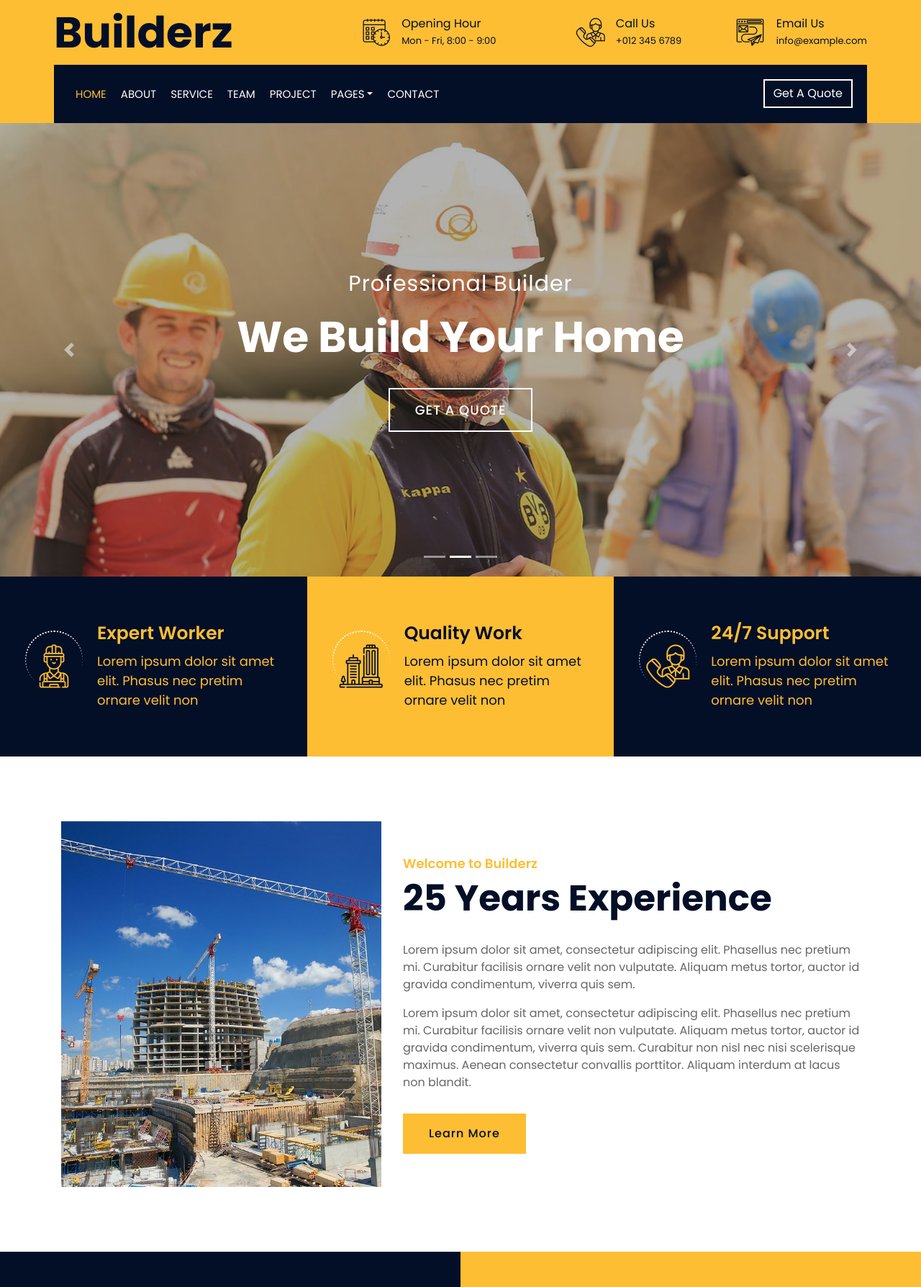
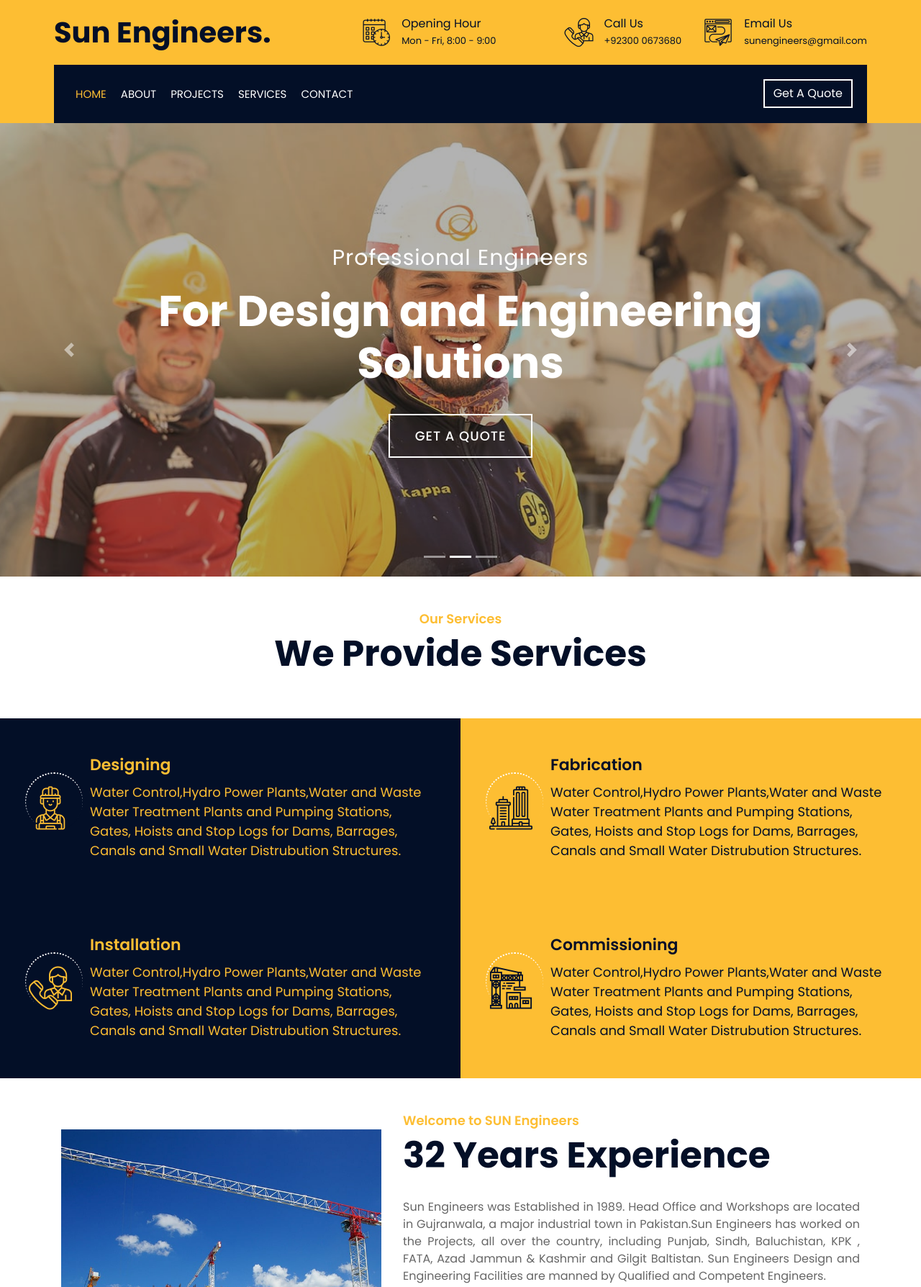
Before and after one commit to waqasahmed94/sun-engineer3, a plain HTML site: page index.html in a window 1280 px wide. Shown: the top 1788 px of the page at 72% size. Drawn offline with nearby package versions, Linux system fonts and the light colour scheme.

Commit message:
updated info related sun engineers

```diff
--- a/css/style.css
+++ b/css/style.css
@@ -90,7 +90,7 @@ a:focus {
 .top-bar .logo h1 {
     margin: 0;
     color: #030f27;
-    font-size: 60px;
+    font-size: 40px;
     line-height: 60px;
     font-weight: 700;
 }
@@ -497,7 +497,7 @@ a:focus {
 /*******************************/
 .feature {
     position: relative;
-    margin-bottom: 45px;
+    margin-bottom: 0px;
 }
 
 .feature .col-md-12 {
@@ -519,7 +519,7 @@ a:focus {
 
 .feature .feature-icon {
     position: relative;
-    width: 60px;
+    width: 50px;
     display: flex;
     align-items: center;
     justify-content: center;
@@ -569,7 +569,7 @@ a:focus {
 .feature .feature-text h3 {
     margin: 0 0 10px 0;
     color: #fdbe33;
-    font-size: 25px;
+    font-size: 22px;
     font-weight: 600;
 }
 
@@ -578,6 +578,7 @@ a:focus {
     color: #fdbe33;
     font-size: 18px;
     font-weight: 400;
+    text-align: left;
 }
 
 .feature .col-md-12:nth-child(2n) [class^="flaticon-"]::before,
@@ -613,6 +614,7 @@ a:focus {
 
 .about .about-text p {
     font-size: 16px;
+    text-align: justify;
 }
 
 .about .about-text a.btn {
@@ -808,7 +810,7 @@ a:focus {
 /*******************************/
 .video {
     position: relative;
-    margin: 45px 0;
+    margin: 20px 0px;
     height: 100%;
     min-height: 500px;
     background: linear-gradient(rgba(3, 15, 39, .9), rgba(3, 15, 39, .9)), url(../img/carousel-1.jpg);
@@ -927,7 +929,7 @@ a:focus {
 /*******************************/
 /*********** Team CSS **********/
 /*******************************/
-.team {
+/* .team {
     position: relative;
     width: 100%;
     padding: 45px 0 15px 0;
@@ -1020,13 +1022,13 @@ a:focus {
     background: #3f729b;
     left: 50px;
     transition: .3s .3s;
-}
+} */
 
 
 /*******************************/
 /*********** FAQs CSS **********/
 /*******************************/
-.faqs {
+/* .faqs {
     position: relative;
     width: 100%;
     padding: 45px 0;
@@ -1126,7 +1128,7 @@ a:focus {
     background: #ffffff;
     border: 1px solid rgba(0, 0, 0, .1);
     border-top: none;
-}
+} */
 
 
 /*******************************/
@@ -1134,7 +1136,7 @@ a:focus {
 /*******************************/
 .testimonial {
     position: relative;
-    margin: 45px 0;
+    margin-top: 0px;
     padding: 90px 0;
     text-align: center;
     background: linear-gradient(rgba(3, 15, 39, .9), rgba(3, 15, 39, .9)), url(../img/carousel-1.jpg);
@@ -1224,7 +1226,7 @@ a:focus {
 /*******************************/
 /*********** Blog CSS **********/
 /*******************************/
-.blog {
+/* .blog {
     position: relative;
     width: 100%;
     padding: 45px 0 15px 0;
@@ -1344,13 +1346,13 @@ a:focus {
 
 .blog .pagination .disabled .page-link {
     color: #999999;
-}
+} */
 
 
 /*******************************/
 /******* Single Post CSS *******/
 /*******************************/
-.single {
+/* .single {
     position: relative;
     padding: 45px 0;
 }
@@ -1604,7 +1606,7 @@ a:focus {
 .single .comment-form .btn:hover {
     color: #fdbe33;
     background: #030f27;
-}
+} */
 
 
 /**********************************/
@@ -2056,7 +2058,7 @@ a:focus {
 /*******************************/
 .footer {
     position: relative;
-    margin-top: 45px;
+    margin-top: 0px;
     padding-top: 90px;
     background: #030f27;
     color: #ffffff;
@@ -2175,7 +2177,7 @@ a:focus {
     background: #fdbe33;
 }
 
-.footer .footer-menu .f-menu {
+/* .footer .footer-menu .f-menu {
     position: relative;
     padding: 15px 0;
     font-size: 0;
@@ -2200,7 +2202,7 @@ a:focus {
     margin-right: 0;
     padding-right: 0;
     border-right: none;
-}
+} */
 
 
 .footer .copyright {
--- a/index.html
+++ b/index.html
@@ -36,7 +36,7 @@
                         <div class="col-lg-4 col-md-12">
                             <div class="logo">
                                 <a href="index.html">
-                                    <h1>Builderz</h1>
+                                    <h1>Sun Engineers.</h1>
                                     <!-- <img src="img/logo.jpg" alt="Logo"> -->
                                 </a>
                             </div>
@@ -61,7 +61,7 @@
                                         </div>
                                         <div class="top-bar-text">
                                             <h3>Call Us</h3>
-                                            <p>+012 345 6789</p>
+                                            <p>+92300 0673680</p>
                                         </div>
                                     </div>
                                 </div>
@@ -72,7 +72,7 @@
                                         </div>
                                         <div class="top-bar-text">
                                             <h3>Email Us</h3>
-                                            <p>info@example.com</p>
+                                            <p>sunengineers@gmail.com</p>
                                         </div>
                                     </div>
                                 </div>
@@ -95,18 +95,20 @@
                         <div class="collapse navbar-collapse justify-content-between" id="navbarCollapse">
                             <div class="navbar-nav mr-auto">
                                 <a href="index.html" class="nav-item nav-link active">Home</a>
-                                <a href="about.html" class="nav-item nav-link">About</a>
-                                <a href="service.html" class="nav-item nav-link">Service</a>
-                                <a href="team.html" class="nav-item nav-link">Team</a>
-                                <a href="portfolio.html" class="nav-item nav-link">Project</a>
-                                <div class="nav-item dropdown">
+                                <a href="#about" class="nav-item nav-link">About</a>
+                                <a href="portfolio.html" class="nav-item nav-link">Projects</a>
+                                <a href="#services" class="nav-item nav-link">Services</a>
+                                <a href="contact.html" class="nav-item nav-link">Contact</a>
+                                <!-- <a href="team.html" class="nav-item nav-link">Team</a> -->
+
+                                <!-- <div class="nav-item dropdown">
                                     <a href="#" class="nav-link dropdown-toggle" data-toggle="dropdown">Pages</a>
                                     <div class="dropdown-menu">
                                         <a href="blog.html" class="dropdown-item">Blog Page</a>
                                         <a href="single.html" class="dropdown-item">Single Page</a>
                                     </div>
-                                </div>
-                                <a href="contact.html" class="nav-item nav-link">Contact</a>
+                                </div> -->
+
                             </div>
                             <div class="ml-auto">
                                 <a class="btn" href="#">Get A Quote</a>
@@ -130,7 +132,7 @@
                         <img src="img/carousel-1.jpg" alt="Carousel Image">
                         <div class="carousel-caption">
                             <p class="animated fadeInRight">We Are Professional</p>
-                            <h1 class="animated fadeInLeft">For Your Dream Project</h1>
+                            <h1 class="animated fadeInLeft"> For Fabrication and Machining</h1>
                             <a class="btn animated fadeInUp" href="https://htmlcodex.com/construction-company-website-template">Get A Quote</a>
                         </div>
                     </div>
@@ -138,8 +140,8 @@
                     <div class="carousel-item">
                         <img src="img/carousel-2.jpg" alt="Carousel Image">
                         <div class="carousel-caption">
-                            <p class="animated fadeInRight">Professional Builder</p>
-                            <h1 class="animated fadeInLeft">We Build Your Home</h1>
+                            <p class="animated fadeInRight">Professional Engineers</p>
+                            <h1 class="animated fadeInLeft">For Design and Engineering Solutions</h1>
                             <a class="btn animated fadeInUp" href="https://htmlcodex.com/construction-company-website-template">Get A Quote</a>
                         </div>
                     </div>
@@ -148,7 +150,7 @@
                         <img src="img/carousel-3.jpg" alt="Carousel Image">
                         <div class="carousel-caption">
                             <p class="animated fadeInRight">We Are Trusted</p>
-                            <h1 class="animated fadeInLeft">For Your Dream Home</h1>
+                            <h1 class="animated fadeInLeft">For Your Project</h1>
                             <a class="btn animated fadeInUp" href="https://htmlcodex.com/construction-company-website-template">Get A Quote</a>
                         </div>
                     </div>
@@ -167,39 +169,68 @@
 
 
             <!-- Feature Start-->
-            <div class="feature wow fadeInUp" data-wow-delay="0.1s">
+            <div class="service">
+                    <div class="section-header text-center">
+                        <p>Our Services</p>
+                        <h2>We Provide Services</h2>
+                    </div>
+            </div>
+            <div class="feature wow fadeInUp" data-wow-delay="0.1s" id="services">
                 <div class="container-fluid">
                     <div class="row align-items-center">
-                        <div class="col-lg-4 col-md-12">
+                        <div class="col-lg-6 col-md-12">
                             <div class="feature-item">
                                 <div class="feature-icon">
                                     <i class="flaticon-worker"></i>
                                 </div>
                                 <div class="feature-text">
-                                    <h3>Expert Worker</h3>
-                                    <p>Lorem ipsum dolor sit amet elit. Phasus nec pretim ornare velit non</p>
+                                    <h3>Designing</h3>
+                                    <p>Water Control,Hydro Power Plants,Water and Waste
+                                        Water Treatment Plants and Pumping Stations,
+                                        Gates, Hoists and Stop Logs for Dams, Barrages, Canals and Small Water
+                                        Distrubution Structures.</p>
                                 </div>
                             </div>
                         </div>
-                        <div class="col-lg-4 col-md-12">
+                        <div class="col-lg-6 col-md-12">
                             <div class="feature-item">
                                 <div class="feature-icon">
                                     <i class="flaticon-building"></i>
                                 </div>
                                 <div class="feature-text">
-                                    <h3>Quality Work</h3>
-                                    <p>Lorem ipsum dolor sit amet elit. Phasus nec pretim ornare velit non</p>
+                                    <h3>Fabrication</h3>
+                                    <p>Water Control,Hydro Power Plants,Water and Waste
+                                        Water Treatment Plants and Pumping Stations,
+                                        Gates, Hoists and Stop Logs for Dams, Barrages, Canals and Small Water
+                                        Distrubution Structures.</p>
                                 </div>
                             </div>
                         </div>
-                        <div class="col-lg-4 col-md-12">
+                        <div class="col-lg-6 col-md-12">
                             <div class="feature-item">
                                 <div class="feature-icon">
                                     <i class="flaticon-call"></i>
                                 </div>
                                 <div class="feature-text">
-                                    <h3>24/7 Support</h3>
-                                    <p>Lorem ipsum dolor sit amet elit. Phasus nec pretim ornare velit non</p>
+                                    <h3>Installation</h3>
+                                    <p>Water Control,Hydro Power Plants,Water and Waste
+                                        Water Treatment Plants and Pumping Stations,
+                                        Gates, Hoists and Stop Logs for Dams, Barrages, Canals and Small Water
+                                        Distrubution Structures.</p>
+                                </div>
+                            </div>
+                        </div>
+                        <div class="col-lg-6 col-md-12">
+                            <div class="feature-item">
+                                <div class="feature-icon">
+                                    <i class="flaticon-crane"></i>
+                                </div>
+                                <div class="feature-text">
+                                    <h3>Commissioning</h3>
+                                    <p>Water Control,Hydro Power Plants,Water and Waste
+                                        Water Treatment Plants and Pumping Stations,
+                                        Gates, Hoists and Stop Logs for Dams, Barrages, Canals and Small Water
+                                        Distrubution Structures.</p>
                                 </div>
                             </div>
                         </div>
@@ -210,7 +241,7 @@
 
 
             <!-- About Start -->
-            <div class="about wow fadeInUp" data-wow-delay="0.1s">
+            <div class="about wow fadeInUp" data-wow-delay="0.1s" id="about">
                 <div class="container">
                     <div class="row align-items-center">
                         <div class="col-lg-5 col-md-6">
@@ -220,15 +251,27 @@
                         </div>
                         <div class="col-lg-7 col-md-6">
                             <div class="section-header text-left">
-                                <p>Welcome to Builderz</p>
-                                <h2>25 Years Experience</h2>
+                                <p>Welcome to SUN Engineers</p>
+                                <h2>32 Years Experience</h2>
                             </div>
                             <div class="about-text">
                                 <p>
-                                    Lorem ipsum dolor sit amet, consectetur adipiscing elit. Phasellus nec pretium mi. Curabitur facilisis ornare velit non vulputate. Aliquam metus tortor, auctor id gravida condimentum, viverra quis sem.
+                                    Sun Engineers was Established in 1989. Head Office and Workshops are located in
+Gujranwala, a major industrial town in Pakistan.Sun Engineers has worked on the Projects, all over the country, including Punjab,
+Sindh, Baluchistan, KPK , FATA, Azad Jammun & Kashmir and Gilgit Baltistan.
+Sun Engineers Design and Engineering Facilities are manned by Qualified and
+Competent Engineers.
                                 </p>
                                 <p>
-                                    Lorem ipsum dolor sit amet, consectetur adipiscing elit. Phasellus nec pretium mi. Curabitur facilisis ornare velit non vulputate. Aliquam metus tortor, auctor id gravida condimentum, viverra quis sem. Curabitur non nisl nec nisi scelerisque maximus. Aenean consectetur convallis porttitor. Aliquam interdum at lacus non blandit.
+                                    Sun Engineers possess well Equipped Workshops, in Gujranwala and are spread
+over 80,000 sft. Covered Area.<br>
+Major Facilities includes following:-<br>
+- Light, Medium and Heavy Machining Facilities.<br>
+- Light Medium and Heavy Fabrication Facilities.<br>
+- Sand Blasting and Painting Facility.<br>
+- Well Equipped QA/QC section.<br>
+Fabrication and Machining Capacity of Sun Engineers is around 150 Tons per
+month
                                 </p>
                                 <a class="btn" href="">Learn More</a>
                             </div>
@@ -297,8 +340,8 @@
             <div class="service">
                 <div class="container">
                     <div class="section-header text-center">
-                        <p>Our Services</p>
-                        <h2>We Provide Services</h2>
+                        <p>Our Clients</p>
+                        <h2>Clients Provided Images</h2>
                     </div>
                     <div class="row">
                         <div class="col-lg-4 col-md-6 wow fadeInUp" data-wow-delay="0.1s">
@@ -431,7 +474,7 @@
 
 
             <!-- Team Start -->
-            <div class="team">
+            <!-- <div class="team">
                 <div class="container">
                     <div class="section-header text-center">
                         <p>Our Team</p>
@@ -508,12 +551,12 @@
                         </div>
                     </div>
                 </div>
-            </div>
+            </div> -->
             <!-- Team End -->
 
 
             <!-- FAQs Start -->
-            <div class="faqs">
+            <!-- <div class="faqs">
                 <div class="container">
                     <div class="section-header text-center">
                         <p>Frequently Asked Question</p>
@@ -650,7 +693,7 @@
                         </div>
                     </div>
                 </div>
-            </div>
+            </div> -->
             <!-- FAQs End -->
 
 
@@ -723,7 +766,7 @@
 
 
             <!-- Blog Start -->
-            <div class="blog">
+            <!-- <div class="blog">
                 <div class="container">
                     <div class="section-header text-center">
                         <p>Latest Blog</p>
@@ -793,7 +836,7 @@
                     </div>
                 </div>
             </div>
-            <!-- Blog End -->
+            Blog End -->
 
 
             <!-- Footer Start -->
@@ -803,9 +846,48 @@
                         <div class="col-md-6 col-lg-3">
                             <div class="footer-contact">
                                 <h2>Office Contact</h2>
-                                <p><i class="fa fa-map-marker-alt"></i>123 Street, New York, USA</p>
-                                <p><i class="fa fa-phone-alt"></i>+012 345 67890</p>
-                                <p><i class="fa fa-envelope"></i>info@example.com</p>
+                                <p><i class="fa fa-map-marker-alt"></i>G.T. Road, Adjacent WAPDA Grid Station
+                                    Gujranwala, Pakistan</p>
+                                <p><i class="fa fa-phone-alt"></i>+92300 0673680</p>
+                                <p><i class="fa fa-envelope"></i>sunengineers@gmail.com</p>
+                                <!-- <div class="footer-social">
+                                    <a href=""><i class="fab fa-twitter"></i></a>
+                                    <a href=""><i class="fab fa-facebook-f"></i></a>
+                                    <a href=""><i class="fab fa-youtube"></i></a>
+                                    <a href=""><i class="fab fa-instagram"></i></a>
+                                    <a href=""><i class="fab fa-linkedin-in"></i></a>
+                                </div> -->
+                            </div>
+                        </div>
+                        <div class="col-md-6 col-lg-3">
+                            <div class="footer-link">
+                                <h2>Services Areas</h2>
+                                <a href="">Designing</a>
+                                <a href="">Installation</a>
+                                <a href="">Fabrication</a>
+                                <a href="">Commissioning</a>
+                            </div>
+                        </div>
+                        <div class="col-md-6 col-lg-3">
+                            <div class="footer-link">
+                                <h2>Useful Pages</h2>
+                                <a href="">About Us</a>
+                                <a href="">Contact Us</a>
+                                <a href="">Projects</a>
+                                <a href="">Testimonial</a>
+                            </div>
+                        </div>
+                        <div class="col-md-6 col-lg-3">
+                            <div class="newsletter">
+                                <h2>Social Media</h2>
+                                <!--
+                                <p>
+                                    Lorem ipsum dolor sit amet elit. Phasellus nec pretium mi. Curabitur facilisis ornare velit non vulpu
+                                </p>
+                                <div class="form">
+                                    <input class="form-control" placeholder="Email here">
+                                    <button class="btn">Submit</button>
+                                </div> -->
                                 <div class="footer-social">
                                     <a href=""><i class="fab fa-twitter"></i></a>
                                     <a href=""><i class="fab fa-facebook-f"></i></a>
@@ -815,48 +897,17 @@
                                 </div>
                             </div>
                         </div>
-                        <div class="col-md-6 col-lg-3">
-                            <div class="footer-link">
-                                <h2>Services Areas</h2>
-                                <a href="">Building Construction</a>
-                                <a href="">House Renovation</a>
-                                <a href="">Architecture Design</a>
-                                <a href="">Interior Design</a>
-                                <a href="">Painting</a>
-                            </div>
-                        </div>
-                        <div class="col-md-6 col-lg-3">
-                            <div class="footer-link">
-                                <h2>Useful Pages</h2>
-                                <a href="">About Us</a>
-                                <a href="">Contact Us</a>
-                                <a href="">Our Team</a>
-                                <a href="">Projects</a>
-                                <a href="">Testimonial</a>
-                            </div>
-                        </div>
-                        <div class="col-md-6 col-lg-3">
-                            <div class="newsletter">
-                                <h2>Newsletter</h2>
-                                <p>
-                                    Lorem ipsum dolor sit amet elit. Phasellus nec pretium mi. Curabitur facilisis ornare velit non vulpu
-                                </p>
-                                <div class="form">
-                                    <input class="form-control" placeholder="Email here">
-                                    <button class="btn">Submit</button>
-                                </div>
-                            </div>
-                        </div>
                     </div>
                 </div>
                 <div class="container footer-menu">
-                    <div class="f-menu">
+                    <!-- <div class="f-menu">
                         <a href="">Terms of use</a>
                         <a href="">Privacy policy</a>
                         <a href="">Cookies</a>
                         <a href="">Help</a>
                         <a href="">FQAs</a>
-                    </div>
+                    </div> -->
+
                 </div>
                 <div class="container copyright">
                     <div class="row">
@@ -864,7 +915,7 @@
                             <p>&copy; <a href="#">Your Site Name</a>, All Right Reserved.</p>
                         </div>
                         <div class="col-md-6">
-                            <p>Designed By <a href="https://htmlcodex.com">HTML Codex</a></p>
+                            <p>Designed By <a href="#">Waves Tech</a></p>
                         </div>
                     </div>
                 </div>
```
